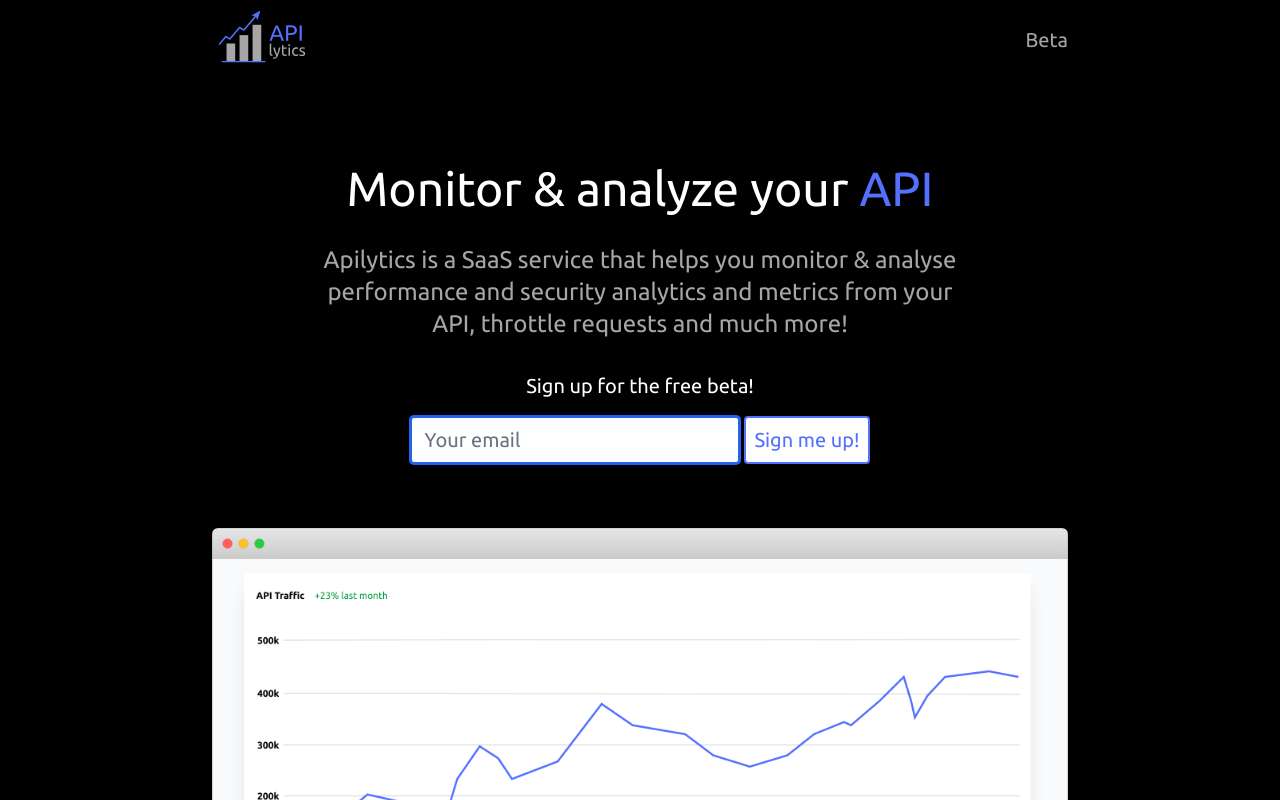
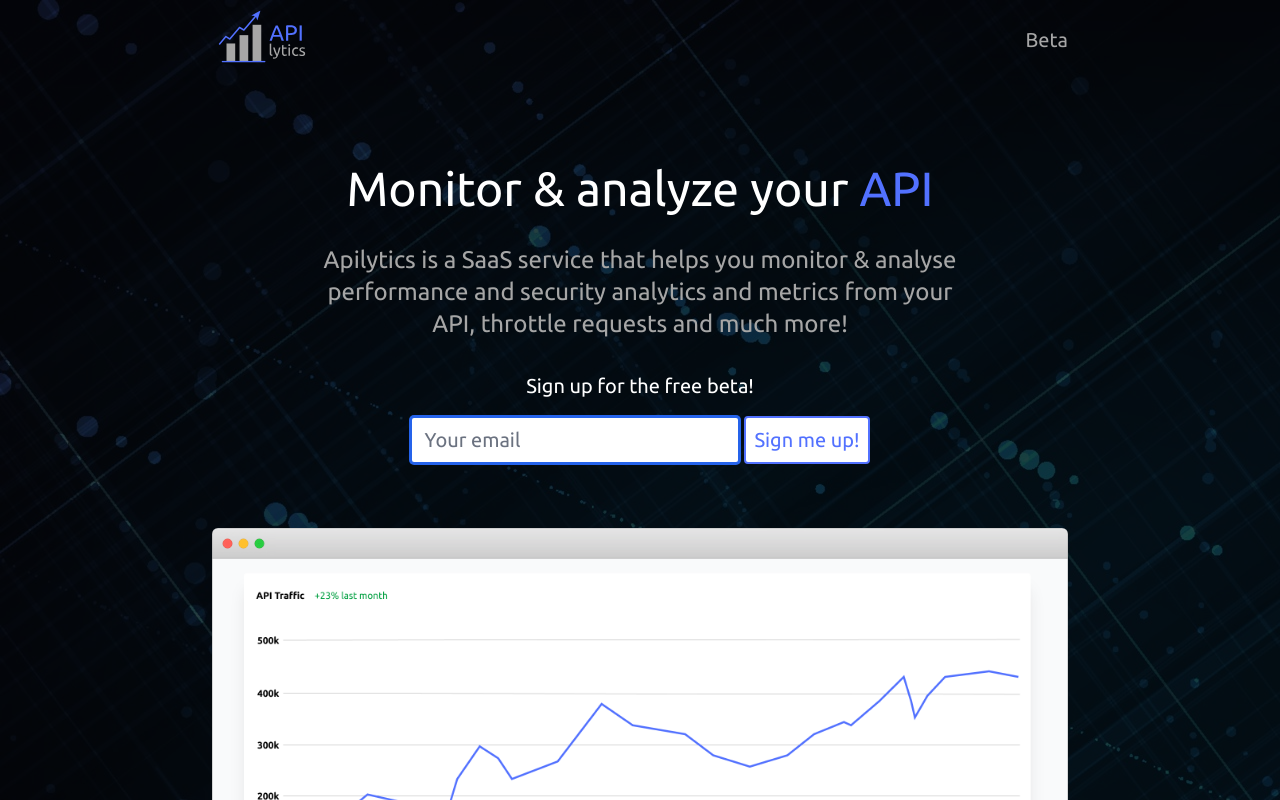
Before and after one commit to apilytics/apilytics, a Next.js app: page / in a window 1280 px wide. Shown: the top 800 px of the page. Built offline with nearby package versions, Linux system fonts and the light colour scheme.

Commit message:
Add a dimmed background image for the site

```diff
--- a/src/components/Layout.tsx
+++ b/src/components/Layout.tsx
@@ -13,7 +13,7 @@ interface Props {
 }
 
 export const Layout: React.FC<Props> = ({ noIndex, children }) => (
-  <div className="min-h-screen flex flex-col bg-black">
+  <div className="min-h-screen flex flex-col bg-background">
     <Head>
       <title>{TITLE}</title>
       <meta name="description" content={DESCRIPTION} />
@@ -27,6 +27,7 @@ export const Layout: React.FC<Props> = ({ noIndex, children }) => (
       <meta name="twitter:image" content={OG_IMAGE} />
       {noIndex && <meta name="robots" content="NONE,NOARCHIVE" />}
     </Head>
+    <div className="bg-filter">
       <header className="h-20 flex items-center">
         <div className="container p-5 max-w-4xl flex items-center justify-between">
           <Link href="/">
@@ -59,4 +60,5 @@ export const Layout: React.FC<Props> = ({ noIndex, children }) => (
         </div>
       </footer>
     </div>
+  </div>
 );
--- a/src/styles/index.css
+++ b/src/styles/index.css
@@ -19,6 +19,10 @@
 
   .bg-secondary {
     background-color: var(--color-secondary);
+  }
+
+  .bg-filter {
+    background-color: rgba(0, 0, 0, 0.75);
   }
 
   .text-primary {
--- a/tailwind.config.js
+++ b/tailwind.config.js
@@ -3,10 +3,8 @@ module.exports = {
   darkMode: false, // or 'media' or 'class'
   theme: {
     extend: {
-      maxWidth: {
-        '1/4': '25%',
-        '1/2': '50%',
-        '3/4': '75%',
+      backgroundImage: {
+        background: "url('/background.jpg')",
       },
     },
     fontFamily: {
```
Also changed, not shown: public/background.jpg (added). Lines whose indentation alone changed are shown as unchanged.
